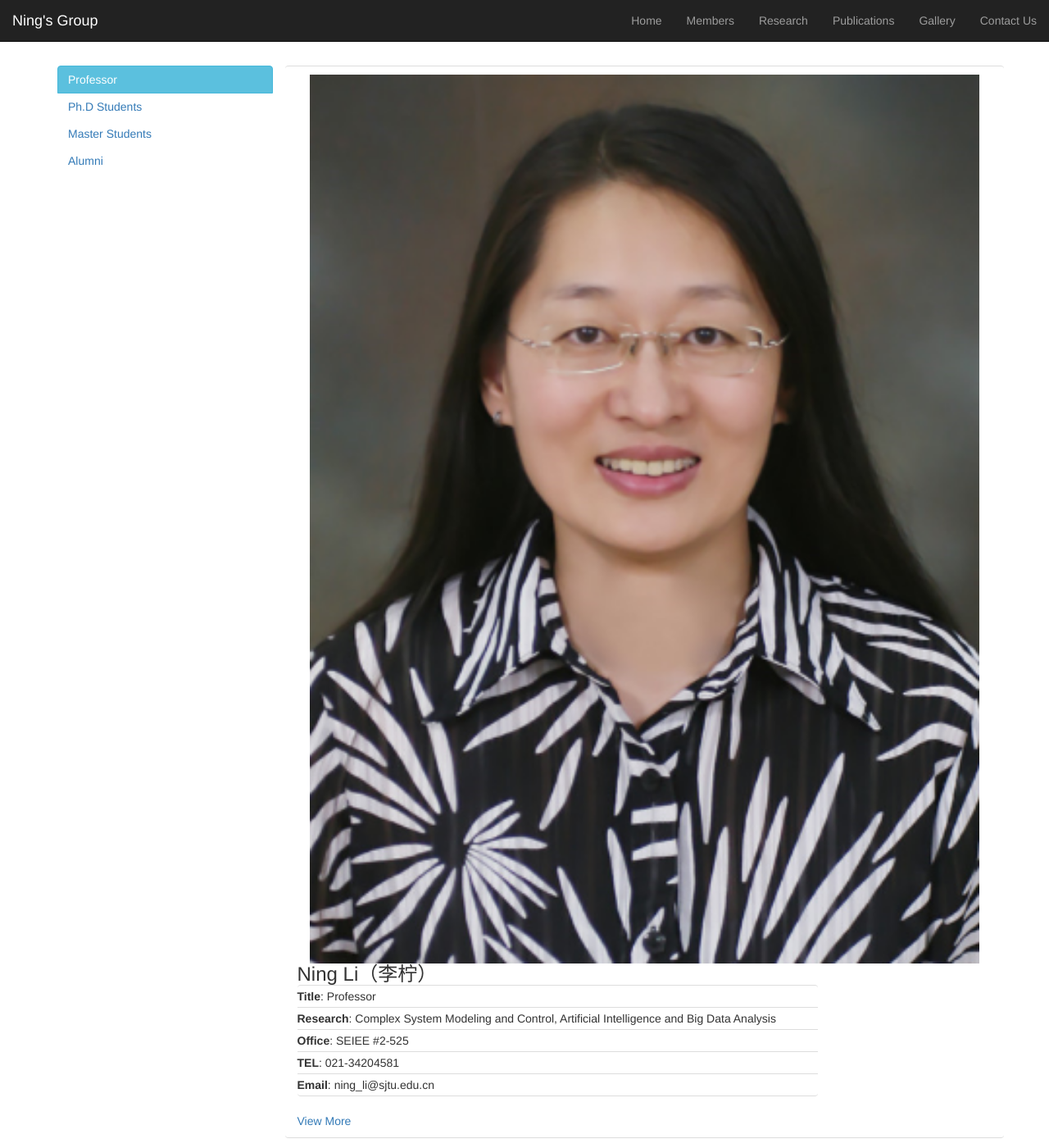
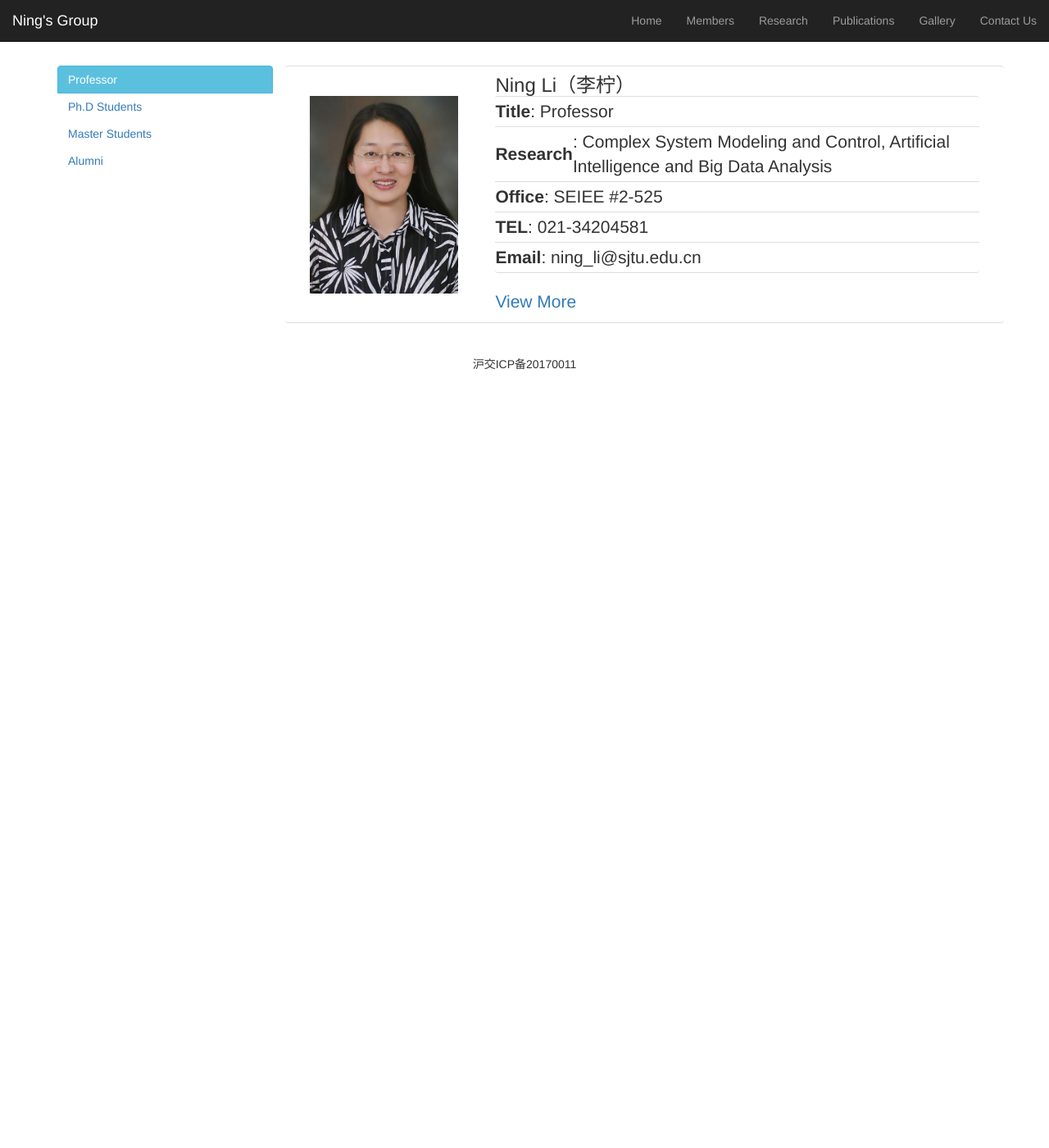
Before and after one commit to academic532/academic532.github.io, a Jekyll site: the page built from members/index.html, in a window 1280 px wide and 1400 px high. Shown: the whole window at 82% size. Built offline with Jekyll 4.4.1, drawn with Linux system fonts in a browser that asks for light colours; nearby versions of some CDN libraries.

Commit message:
Update index.html

```diff
--- a/members/index.html
+++ b/members/index.html
@@ -58,7 +58,9 @@ title: Members
   padding: 10px 15px;
 }
 .infotext {
-  padding: 0 0;
+  padding-left: 15px;
+  margin-left: 15px;
+  font-size: 1.5em;
 }
 .list-group .infoitem {
   padding: 3px 0;
@@ -72,7 +74,7 @@ h3 {
 
   .img-responsive {
     /* 让图片响应式，即根据父元素的宽度自动调整大小 */
-    max-width: 100%; /* 限制图片的最大宽度为父元素的100% */
+    max-width: 25%; /* 限制图片的最大宽度为父元素的100% */
     height: auto;    /* 保持图片的原始纵横比例 */
   }
 
@@ -81,6 +83,10 @@ h3 {
   .col-xs-7 img,
   .col-md-9 img {
     /* 限制图片在特定列中的宽度 */
-    width: 100%; /* 限制图片宽度为列的100% */
+    width: 25%; /* 限制图片宽度为列的100% */
   }
+  .list-group .list-group-item {
+  display: flex;
+  align-items: center;
+}
 </style>
```
